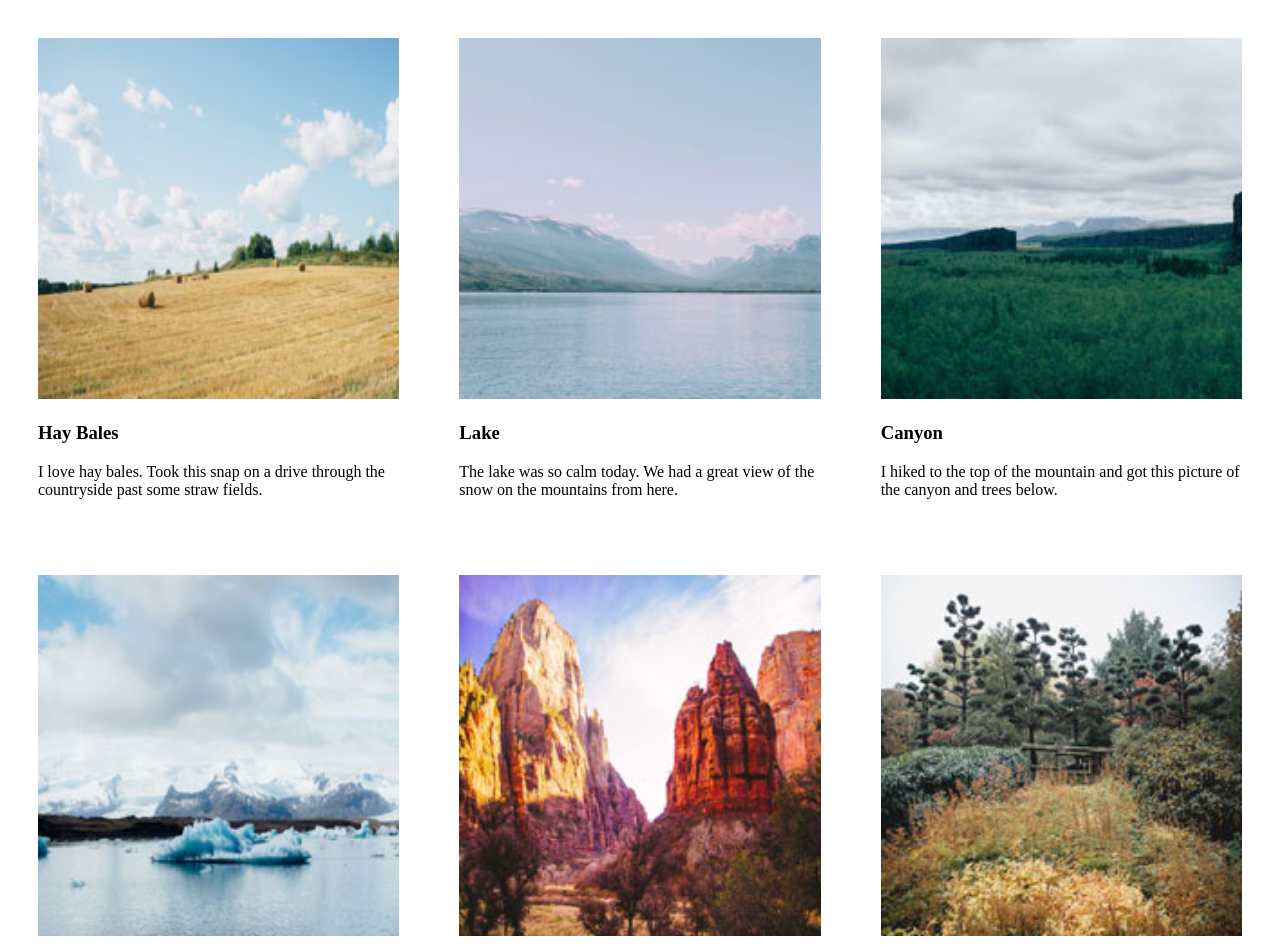
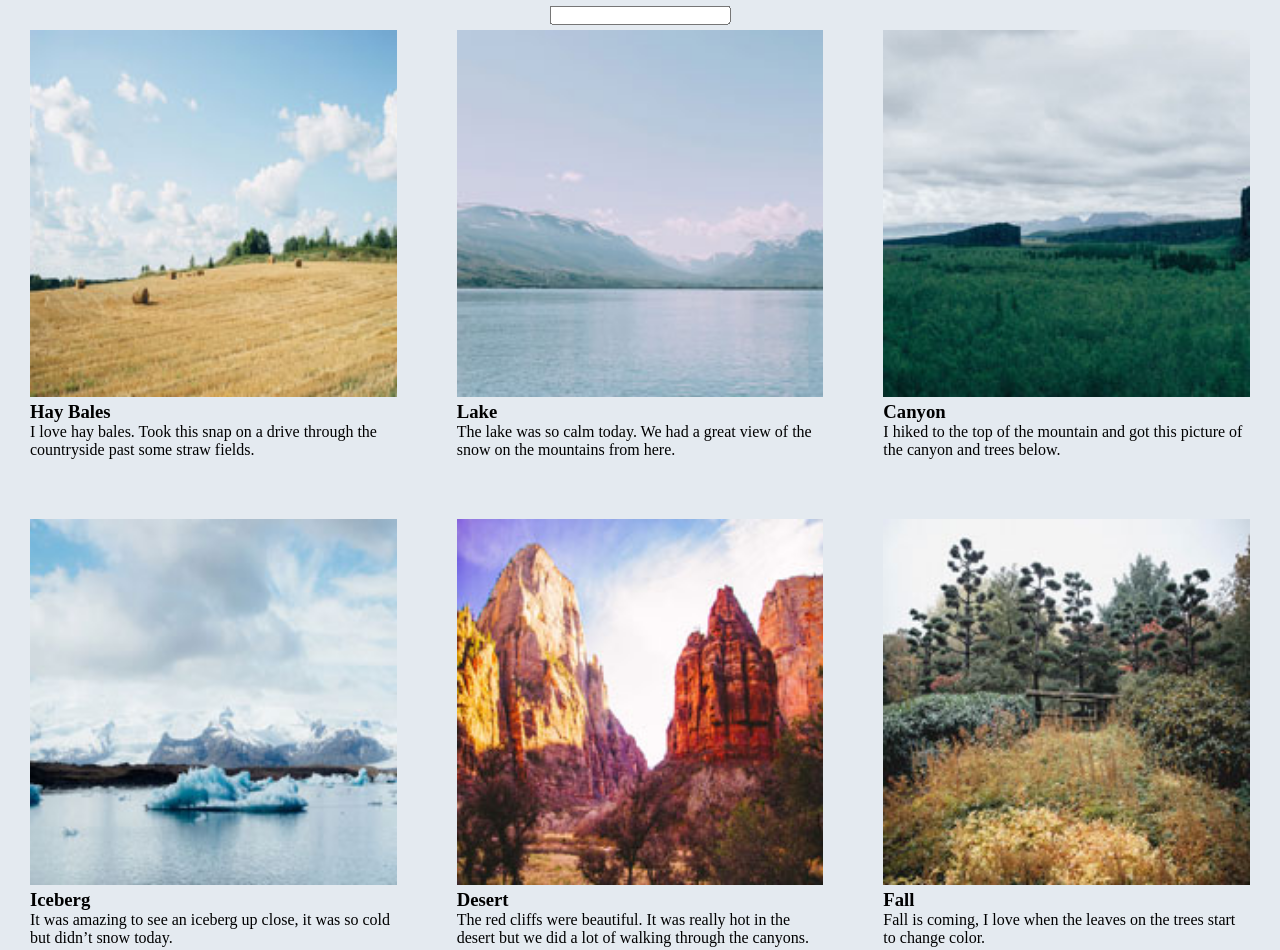
Before and after one commit to prycedom/Unit-5, a plain HTML site: page index.html in a window 1280 px wide. Shown: the top 950 px of the page. Drawn offline with Linux system fonts and the light colour scheme.

Commit message:
added search box

```diff
--- a/css/styles.css
+++ b/css/styles.css
@@ -1,8 +1,22 @@
+
+*{
+  margin: 0;
+  padding: 0;
+}
+
 body {
   display: flex;
   max-width: 100%;
+  background: #e4eaf0;
 }
 
+.wrapper{
+  position: absolute;
+  top: 0%;
+  left: 50%;
+  transform: translate(-50%, -50%);
+  margin-top: 15px;
+}
 .main-thumbnails {
   display: flex;
   flex-wrap: wrap;
--- a/index.html
+++ b/index.html
@@ -9,6 +9,13 @@
     <title>Photo Gallery</title>
   </head>
   <body>
+    <div id="navbar">
+      <div class="wrapper">
+        <div class="searchbox">
+          <input type="text" class="input">
+        </div>
+      </div>
+    </div>
     <div class = "main-thumbnails">
       <div class="thumbnails">
           <a href="photos/01.jpg" data-lightbox="largephotos" data-title="Hay bales <p>I love hay bales. Took this snap on a drive through the countryside past some straw fields.</p>">
```
